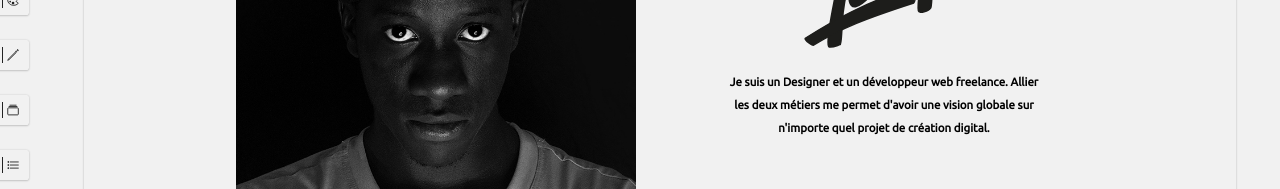
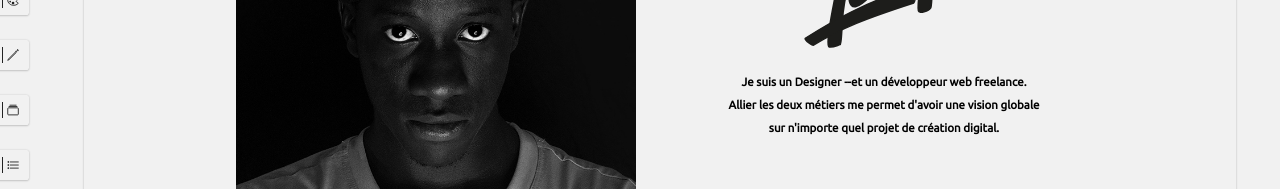
Before and after one commit to PapeMNdiaye1/My-Portfolio, a React (Create React App) app: page / in a window 1280 px wide. Shown: the part 373-562 px from the top of the page. Built offline with nearby package versions, Linux system fonts and the light colour scheme; a web font is replaced by a local one.

Commit message:
test-netlify

```diff
--- a/src/main/Pages/Intro.js
+++ b/src/main/Pages/Intro.js
@@ -46,7 +46,7 @@
 
                     <div id="intro">
                         <h4 className="intro_title">
-                            Je suis un Designer et
+                            Je suis un Designer --et
                             un développeur web freelance.
                             Allier les deux métiers me permet
                             d'avoir une vision globale
```
